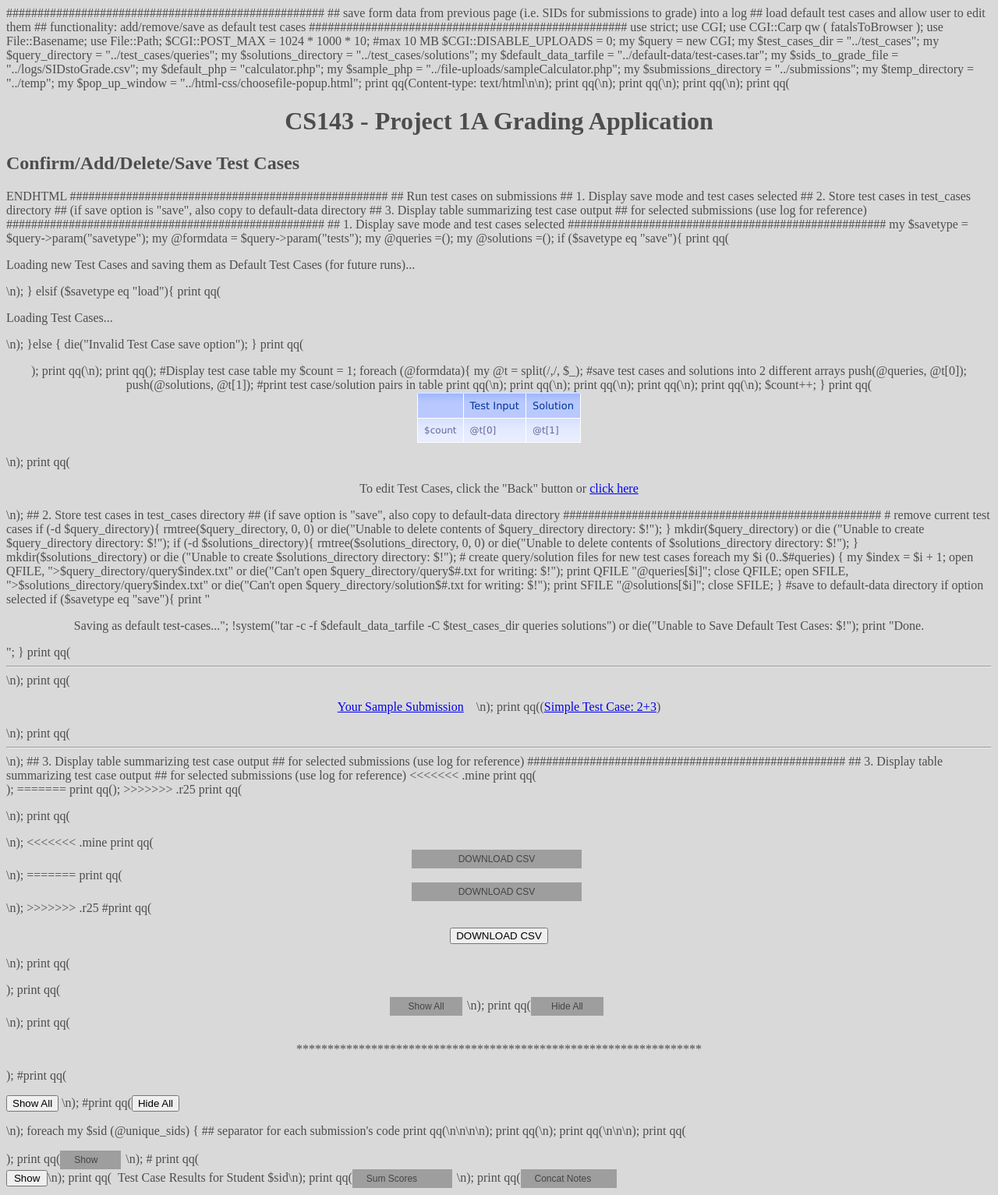
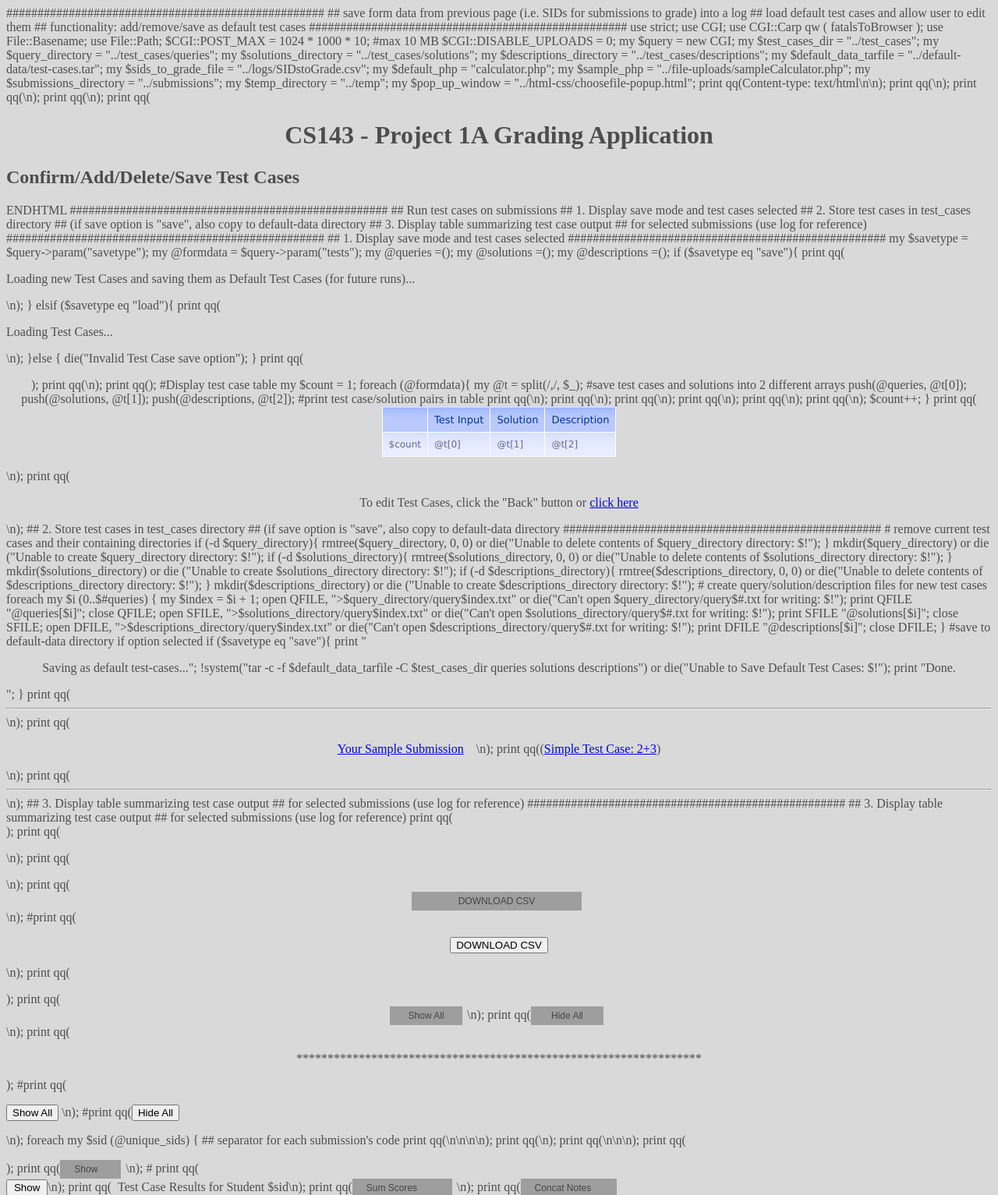
Before and after one commit to jfeldmar/ucla-cs143-grading-application, a PHP site: page /p1a-perl/src/php-src/n5-run-test.php in a window 1280 px wide. Shown: the top 1533 px of the page at 78% size. Run offline with PHP 8.4, Linux system fonts and the light colour scheme; grey boxes are pictures that could not be loaded.

Commit message:
made changes to perl version as per Prof. Cho's suggestions; still need to edit how comments work in n5; also finished php version of n1

```diff
--- a/notes/proj1a/notes2.txt
+++ b/notes/proj1a/notes2.txt
@@ -23,16 +23,17 @@
 	calculation result and name=expr in the input tag where the math problem
 	is to be inserted
 
+NOTE: code doesn't detect if button on calculator works (see submission 703511311)
+
 TO-DO:
 - add class="code" definition to CSS
 - in n3, create option to display only the latest submitted files (by default),
 if display all, show a "date/time submitted" column
 	(how? read all SIDs in csv into array, take out duplicate from array)
-- code doesn't detect if button on calculator works (see submission 703511311)
-- score not 100% for repeating decimal results (implement workaround)
 
 DONE:
 - in n5, implement inline editable cell for "Notes" and "Result"
 - in n5, allow user to choose which file gets processed
 - in n5, quotes are not allowed in the notes/score fields (add JS function to
 check)
+- score not 100% for repeating decimal results (implement workaround)
--- a/notes/proj1a/programming_notes.txt
+++ b/notes/proj1a/programming_notes.txt
@@ -5,3 +5,6 @@
 Back up to remote server script:
 
 apache2 access and error log location: /var/log/apache2
+empty file: cat /dev/null > filename1
+
+unlock keyboard mode: ctrl+alt
--- a/p1a-perl/src/php-src/n5-run-test.php
+++ b/p1a-perl/src/php-src/n5-run-test.php
@@ -18,6 +18,7 @@
 my $test_cases_dir = "../test_cases";
 my $query_directory = "../test_cases/queries";
 my $solutions_directory = "../test_cases/solutions";
+my $descriptions_directory = "../test_cases/descriptions";
 my $default_data_tarfile = "../default-data/test-cases.tar";
 my $sids_to_grade_file = "../logs/SIDstoGrade.csv";
 
@@ -113,6 +114,7 @@
 my @formdata = $query->param("tests");
 my @queries =();
 my @solutions =();
+my @descriptions =();
 
 if ($savetype eq "save"){
 	print qq(<p>Loading new Test Cases and saving them as Default Test Cases (for future runs)...</p>\n);
@@ -126,7 +128,7 @@
 
 print qq(<p align=center>);
 print qq(<table border = 1>\n);
-print qq(<tr><th></th><th>Test Input</th><th>Solution</th></tr>);
+print qq(<tr><th></th><th>Test Input</th><th>Solution</th><th>Description</th></tr>);
 
 #Display test case table
 my $count = 1;
@@ -136,12 +138,14 @@
 	#save test cases and solutions into 2 different arrays
 	push(@queries, @t[0]);
 	push(@solutions, @t[1]);
+	push(@descriptions, @t[2]);
 
 	#print test case/solution pairs in table
 	print qq(<tr>\n);
 	print qq(<td>$count</td>\n);
 	print qq(<td>@t[0]</td>\n);
 	print qq(<td>@t[1]</td>\n);
+	print qq(<td>@t[2]</td>\n);
 	print qq(</tr>\n);
 	$count++;
 }
@@ -154,7 +158,7 @@
 ##	(if save option is "save", also copy to default-data directory
 ###################################################
 
-# remove current test cases
+# remove current test cases and their containing directories
 if (-d $query_directory){
 	rmtree($query_directory, 0, 0) or die("Unable to delete contents of $query_directory directory: $!");
 }
@@ -165,7 +169,12 @@
 }
 mkdir($solutions_directory) or die ("Unable to create $solutions_directory directory: $!");
 
-# create query/solution files for new test cases
+if (-d $descriptions_directory){
+	rmtree($descriptions_directory, 0, 0) or die("Unable to delete contents of $descriptions_directory directory: $!");
+}
+mkdir($descriptions_directory) or die ("Unable to create $descriptions_directory directory: $!");
+
+# create query/solution/description files for new test cases
 foreach my $i (0..$#queries)
 {
 	my $index = $i + 1;
@@ -173,15 +182,19 @@
 	print QFILE "@queries[$i]";
 	close QFILE;
 
-	open SFILE, ">$solutions_directory/query$index.txt" or die("Can't open $query_directory/solution$#.txt for writing: $!");
+	open SFILE, ">$solutions_directory/query$index.txt" or die("Can't open $solutions_directory/query$#.txt for writing: $!");
 	print SFILE "@solutions[$i]";
 	close SFILE;
+
+	open DFILE, ">$descriptions_directory/query$index.txt" or die("Can't open $descriptions_directory/query$#.txt for writing: $!");
+	print DFILE "@descriptions[$i]";
+	close DFILE;
 }
 
 #save to default-data directory if option selected
 if ($savetype eq "save"){
 	print "<p align=center>Saving as default test-cases...";
-	!system("tar  -c -f $default_data_tarfile -C $test_cases_dir queries solutions") or die("Unable to Save Default Test Cases: $!");
+	!system("tar  -c -f $default_data_tarfile -C $test_cases_dir queries solutions descriptions") or die("Unable to Save Default Test Cases: $!");
 	print "Done.</p>";
 }
 print qq(<hr/>\n);
@@ -195,18 +208,10 @@
 ## 3. Display table summarizing test case output
 ##	for selected submissions (use log for reference)
 
-<<<<<<< .mine
-print qq(<form action="n6-downloadCSV.cgi" method="POST" name=getcsv>);
-=======
 print qq(<form action="n6-downloadCSV.cgi" method="POST" name=getcsv >);
->>>>>>> .r25
 print qq(<input type=hidden id ="csv_data" name="csv_data" value=""/></p>\n);
 print qq(<input type=hidden id ="csv_size" name="csv_size" value="3"/></p>\n);
-<<<<<<< .mine
 print qq(<div align=center><a class="button" style="width:200" href="javascript:javascript:submit_csv(this);"><span>DOWNLOAD CSV</span></a></div>\n);
-=======
-print qq(<div align=center><a class="button" style="width:200" href="javascript:submit_csv(this);"><span>DOWNLOAD CSV</span></a></div>\n);
->>>>>>> .r25
 #print qq(<p align=center><input type=submit value="DOWNLOAD CSV"/></p>\n);
 print qq(</form>);
 
@@ -225,7 +230,7 @@
        print qq(<!-- ^^^^^^^^^^^^^^^^^^^^^^^^^^^^^^^^^^^^^^^^^^^^^^^^^^^^^^^^^^^^^^^^^^^^^^^^^^^^^^^^^^^ -->\n\n\n);
 
        print qq(<p>);
-       print qq(<a class="button ShowHideButton" name="$sid" href="#"  style="width:60" onclick="javascript:ShowHideSection($sid, this);"><span>Show</span></a>\n);
+       print qq(<a class="button ShowHideButton" name="$sid" href="#"  style="width:60" onclick="javascript:ShowHideSection('$sid', this);"><span>Show</span></a>\n);
 #       print qq(<br/><input type="button" class="$sid" style="width:4em" onclick="javascript:ShowHideSection('$sid', this);" value='Show'>\n);
 
        print qq(&nbsp;&nbsp;Test Case Results for Student $sid\n);
@@ -234,7 +239,7 @@
 #       print qq(<input type="button" onclick="javascript:update_total_score('$sid');" value="Sum Scores" >\n);
 #       print qq(<input type="button" onclick="javascript:update_notes('$sid');" value="Concat Notes" >\n);
 
-       print qq(<div class="submissions" id=$sid style="overflow:hidden;display:none">\n);
+       print qq(<div class="submissions" id="$sid" style="overflow:hidden;display:none">\n);
 
        print qq(<p align=center>Graded File: <a class="link_editable" href="$submissions_directory/$sid/$default_php" target=_blank >$default_php</a>\n);
        print qq(&nbsp;or&nbsp;<a class=button style="width:200" href="#" onclick="ChooseFilePopUp('$pop_up_window','$sid');"/><span>Choose PHP File to Grade</span></a></p>\n);
@@ -273,10 +278,10 @@
 	       print qq(</td>\n);
 
 	       # score based on matching solution and output
-	       print qq(<td class="qscore" onClick="editCell(this, 'number', $sid);">0</td>\n);
+	       print qq(<td class="qscore" onClick="editCell(this, 'number', '$sid');">0</td>\n);
 
 	       # comments based on score
-	       print qq(<td class="qnotes" onClick="editCell(this, 'text', $sid);">query$i:</td>\n);
+	       print qq(<td class="qnotes" onClick="editCell(this, 'text', '$sid');">query$i:</td>\n);
 	       print qq(</tr>\n);
        }
        ###################################################
```
Also changed, not shown: p1a-perl/src/php-src/n1_initialize.php (+23 -33 lines), p1a-perl/src/php-src/n3_error_process_uploads.php (+20 -12 lines), p1a-perl/src/php-src/n4_choose_test_cases.php (+27 -6 lines), 5 other files.
